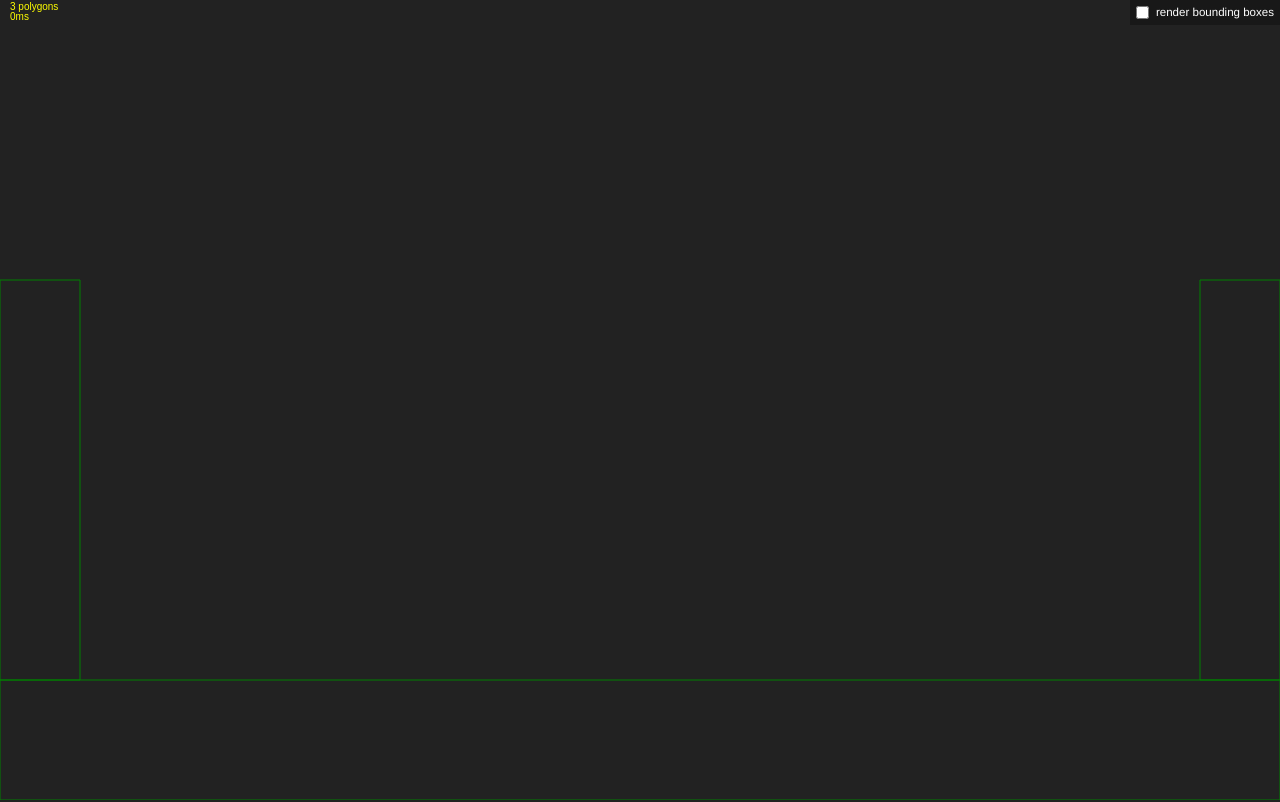
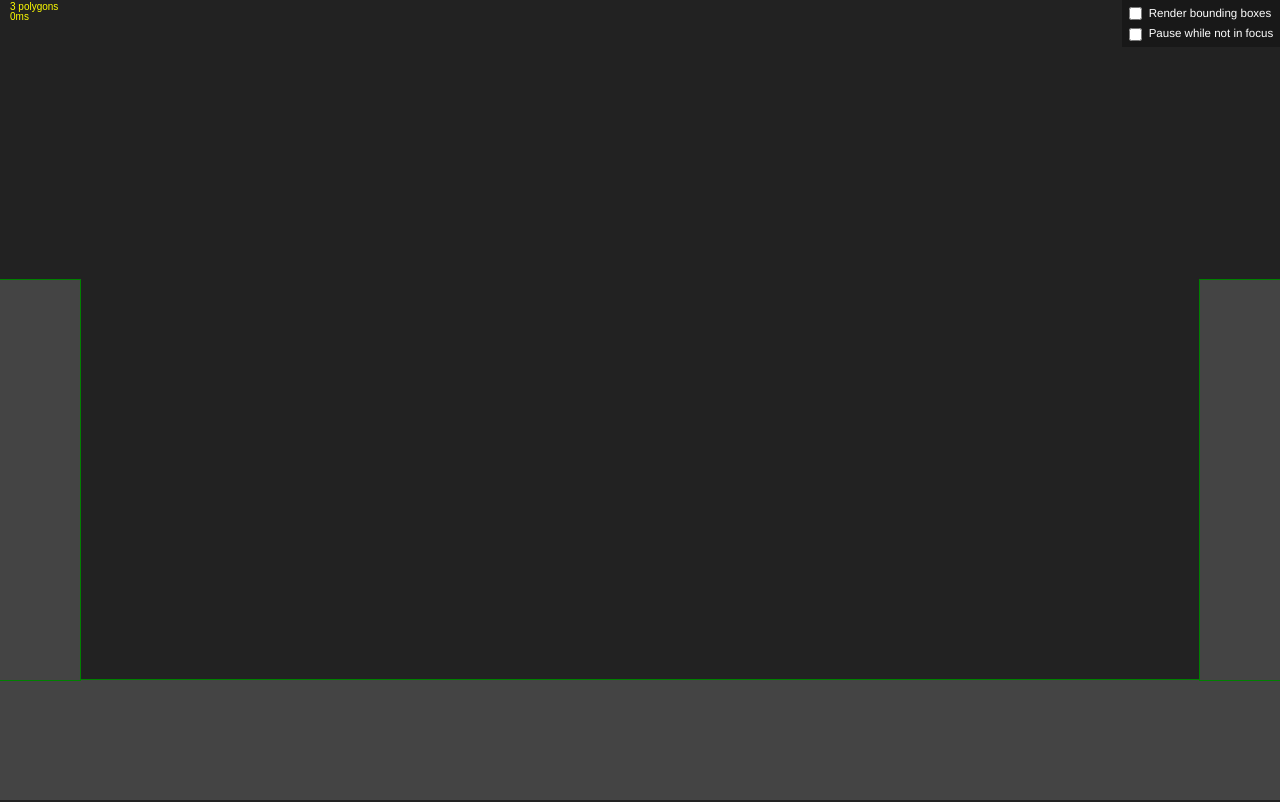
Before and after one commit to Robby6Strings/polyCollisions, a website built with Vite: page index.html in a window 1280 px wide. Built offline with nearby package versions, Linux system fonts and the light colour scheme.

Commit message:
improve options UI

```diff
--- a/index.html
+++ b/index.html
@@ -4,7 +4,7 @@
     <meta charset="UTF-8" />
     <link rel="icon" type="image/svg+xml" href="/vite.svg" />
     <meta name="viewport" content="width=device-width, initial-scale=1.0" />
-    <title>Vite + TS</title>
+    <title>Sandbox</title>
   </head>
   <body>
     <div id="app"></div>
--- a/src/main.ts
+++ b/src/main.ts
@@ -2,12 +2,13 @@ import { SAT } from "./collisions"
 import "./style.css"
 import { createPoly, Polygon } from "./polygon"
 import { Vec2 } from "./vec"
-
+let loopRef = 0
 let ts = performance.now()
 let shapes: Array<Polygon> = []
 const maxPolyVertices = 15
 const options = {
   renderBounds: false,
+  pauseOnBlur: false,
 }
 
 const inputs = {
@@ -29,31 +30,39 @@ function spawnRandomShape() {
   shapes.push(shape)
 }
 
+function createOptionToggler(optionKey: string, lblText: string): HTMLElement {
+  const checkbox = Object.assign(document.createElement("input"), {
+    id: optionKey,
+    type: "checkbox",
+    onchange: () => {
+      //@ts-ignore
+      options[optionKey] = checkbox.checked
+    },
+  })
+  const lbl = Object.assign(document.createElement("label"), {
+    innerText: lblText,
+  })
+  lbl.htmlFor = checkbox.id
+
+  const wrapperEl = Object.assign(document.createElement("div"), {
+    className: "option",
+  })
+  wrapperEl.append(checkbox, lbl)
+  return wrapperEl
+}
+
 function createUI() {
-  const optsBox = document.createElement("div")
-  optsBox.style.position = "absolute"
-  optsBox.style.right = "0"
-  optsBox.style.top = "0"
-  optsBox.style.padding = "6px"
-  optsBox.style.backgroundColor = "rgba(0,0,0,.3)"
+  const optsBox = Object.assign(document.createElement("div"), {
+    className: "options",
+  })
   document.body.appendChild(optsBox)
 
-  const boundsRenderingToggler = Object.assign(
-    document.createElement("input"),
-    {
-      id: "boundsRender",
-      type: "checkbox",
-      onchange: () => {
-        options.renderBounds = boundsRenderingToggler.checked
-      },
-    }
+  optsBox.appendChild(
+    createOptionToggler("renderBounds", "Render bounding boxes")
   )
-  optsBox.appendChild(boundsRenderingToggler)
-  const lbl = Object.assign(document.createElement("label"), {
-    innerText: "render bounding boxes",
-  })
-  lbl.htmlFor = boundsRenderingToggler.id
-  optsBox.appendChild(lbl)
+  optsBox.appendChild(
+    createOptionToggler("pauseOnBlur", "Pause while not in focus")
+  )
 }
 createUI()
 
@@ -174,10 +183,17 @@ function tick() {
   ts = performance.now()
   update()
   render(performance.now() - ts)
-  requestAnimationFrame(tick)
+  loopRef = requestAnimationFrame(tick)
 }
 
 tick()
+
+window.addEventListener("blur", () => {
+  if (options.pauseOnBlur) cancelAnimationFrame(loopRef)
+})
+window.addEventListener("focus", () => {
+  if (options.pauseOnBlur) tick()
+})
 // setInterval(() => {
 //   tick()
 // }, 1000 / 120)
--- a/src/polygon.ts
+++ b/src/polygon.ts
@@ -26,6 +26,8 @@ export class Polygon {
   render(ctx: CanvasRenderingContext2D): void {
     const vertices = this.getVertices()
     ctx.strokeStyle = this.isColliding ? "red" : "green"
+    ctx.lineWidth = 2
+    ctx.fillStyle = "#444"
     ctx.beginPath()
     ctx.moveTo(vertices[0].x, vertices[0].y)
     for (const vertex of vertices) {
@@ -33,6 +35,7 @@ export class Polygon {
     }
     ctx.closePath()
     ctx.stroke()
+    ctx.fill()
   }
   renderBounds(ctx: CanvasRenderingContext2D): void {
     const { minX, minY, maxX, maxY } = this
--- a/src/style.css
+++ b/src/style.css
@@ -18,3 +18,17 @@ body {
   margin: 0;
   overflow: hidden;
 }
+
+.options {
+  position: absolute;
+  top: 0;
+  right: 0;
+
+  display: flex;
+  flex-direction: column;
+  gap: .5rem;
+
+  padding: .5rem;
+  margin-bottom: .5rem;
+  background-color: rgba(0,0,0,.3);
+}
```
